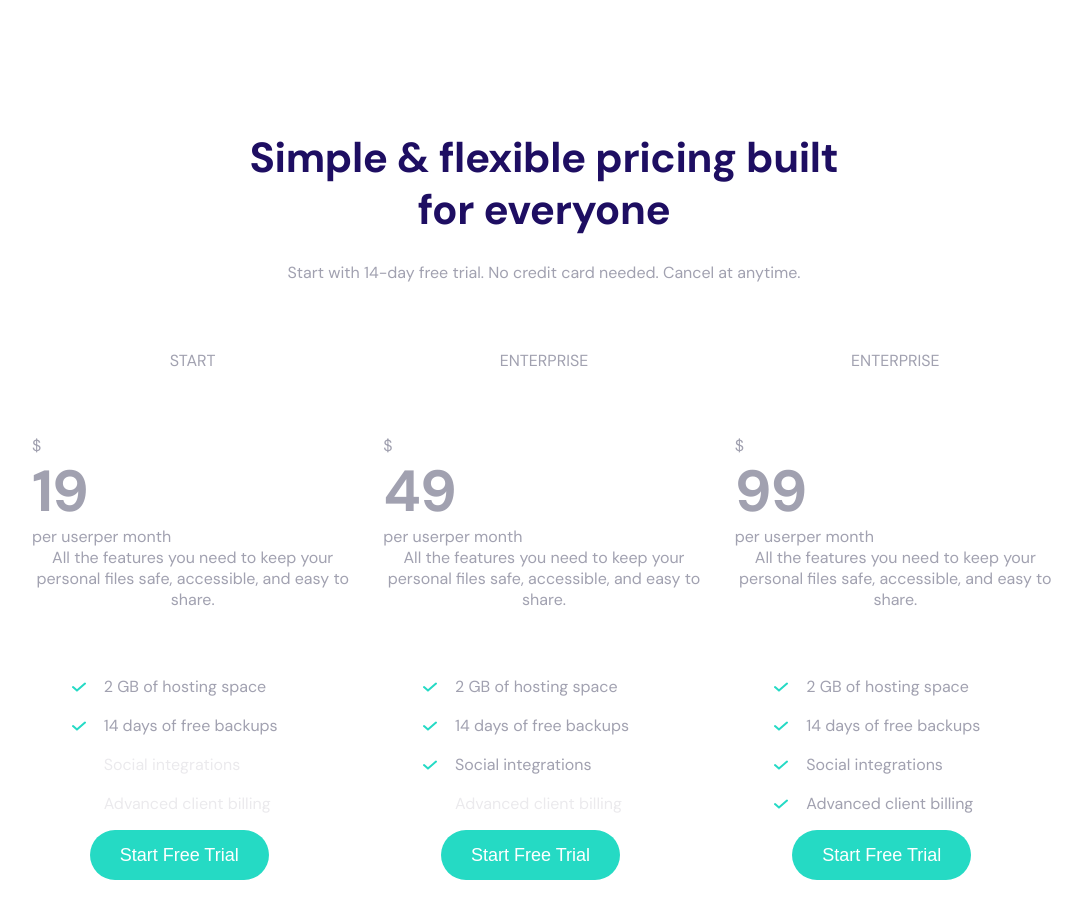
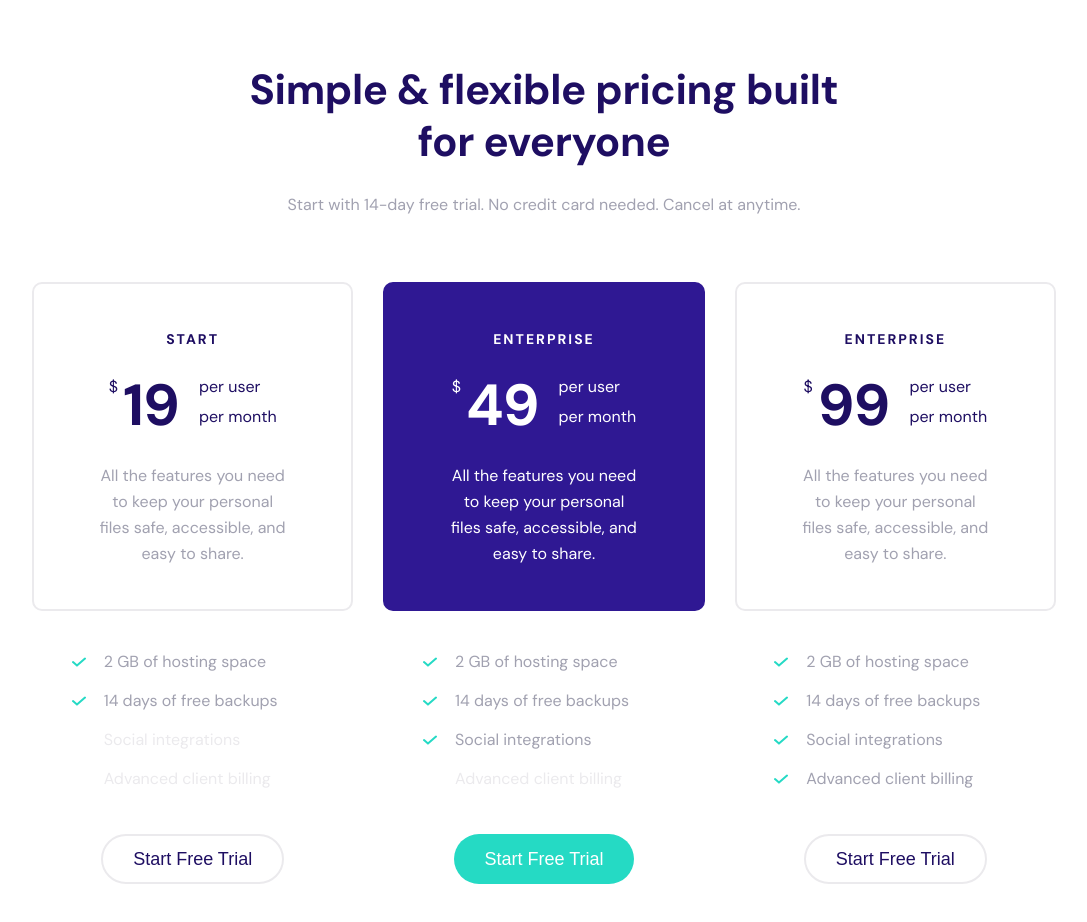
Before and after one commit to SebastianJedrak/landing-page-lex, a React (Vite) app: page /pricing in a window 1280 px wide. Shown: the top 922 px of the page, without its empty margins (96-1183 px from the left). Built offline with nearby package versions, Linux system fonts and the light colour scheme.

Commit message:
style: PriceBox rules

```diff
--- a/src/components/UI/PriceBox.scss
+++ b/src/components/UI/PriceBox.scss
@@ -4,4 +4,62 @@
   display: flex;
   flex-direction: column;
   align-items: center;
+
+  .price-box__card {
+    border-radius: 10px;
+    padding: 42px 64px;
+    margin-bottom: 38px;
+    display: flex;
+    flex-direction: column;
+    align-items: center;
+
+    &.price-box__card-special {
+      background-color: $color-background-dark;
+      color: $color-font-white;
+      border: 2px solid $color-background-dark;
+    }
+
+    &.price-box__card-normal {
+      border: 2px solid $color-font-grey;
+
+      .price-box__card__price, .label {
+        color: $color-font-heading;
+      }
+    }
+
+    .label {
+      margin-bottom: 24px;
+    }
+
+    .price-box__card__price {
+      margin-bottom: 29px;
+      display: flex;
+
+      .price__value {
+        display: flex;
+
+        h2 {
+          display: inline;
+          line-height: 1;
+          margin-left: 5px;
+        }
+
+        .price__value__sub {
+          display: flex;
+          flex-direction: column;
+          justify-content: space-between;
+          margin-bottom: 7px;
+          margin-left: 20px;
+        }
+      }
+    }
+  }
+
+  .price-box__card__description {
+    text-align: center;
+  }
+
+  .price-box__features__items {
+    margin-bottom: 29px;
+  }
 }
--- a/src/components/UI/PriceBox.tsx
+++ b/src/components/UI/PriceBox.tsx
@@ -20,26 +20,39 @@ const PriceBox: React.FC<PriceBoxProps> = ({
 }) => {
   return (
     <div className="price-box-ui">
-      <div className="price-box__card">
-        <p>{planName}</p>
+      <div
+        className={`price-box__card ${
+          special ? "price-box__card-special" : "price-box__card-normal"
+        }`}
+      >
+        <p className="label">{planName}</p>
         <div className="price-box__card__price">
           <span>$</span>
-          <h2>{price}</h2>
-          <span>per user</span>
-          <span>per month</span>
+          <div className="price__value">
+            <h2>{price}</h2>
+            <div className="price__value__sub">
+              <span>per user</span>
+              <span>per month</span>
+            </div>
+          </div>
         </div>
-        <p>{description}</p>
+        <p className="paragraph price-box__card__description">{description}</p>
       </div>
 
-      <div className="price-box__features">
+      <ul className="price-box__features__items">
         {features.map((feature) => (
-          <div key={feature.id} className="price-box__features__item">
-            <PriceFeature name={feature.name} active={feature.active} />
-          </div>
+          <PriceFeature
+            key={feature.id}
+            name={feature.name}
+            active={feature.active}
+          />
         ))}
+      </ul>
 
-        <Button label="Start Free Trial" />
-      </div>
+      <Button
+        label="Start Free Trial"
+        variant={special ? "primary" : "white"}
+      />
     </div>
   );
 };
--- a/src/components/UI/PriceFeature.tsx
+++ b/src/components/UI/PriceFeature.tsx
@@ -25,10 +25,10 @@ const activeIcon = (
 
 const PriceFeature: React.FC<PriceFeatureProps> = ({ name, active }) => {
   return (
-    <div className="price-feature-ui">
+    <li className="price-feature-ui">
       {active ? activeIcon : <div className="active-icon__empty"></div>}
       <span className={`paragraph ${!active && "no-active"}`}>{name}</span>
-    </div>
+    </li>
   );
 };
 
--- a/src/components/pages/Pricing.scss
+++ b/src/components/pages/Pricing.scss
@@ -3,17 +3,17 @@
 .pricing-page {
   color: $color-font-transparent;
   background-color: $color-background-light;
-  padding: 2.5vw 10vw;
+  padding: 5vw 10vw;
   min-height: 100vh;
 
   h3 {
     color: $color-font-heading;
     text-align: center;
     max-width: 50vw;
-    margin: 100px auto 24px auto;
+    margin: 0 auto 24px auto;
   }
 
-  p {
+  .pricing-page__description {
     text-align: center;
     max-width: 50vw;
     margin: 0 auto 64px auto;
--- a/src/components/pages/Pricing.tsx
+++ b/src/components/pages/Pricing.tsx
@@ -20,7 +20,7 @@ const Pricing: React.FC = () => {
   return (
     <div className="pricing-page">
       <h3>Simple & flexible pricing built for everyone</h3>
-      <p className="paragraph">
+      <p className="paragraph pricing-page__description">
         Start with 14-day free trial. No credit card needed. Cancel at anytime.
       </p>
       <div className="price-boxes__container">
```
